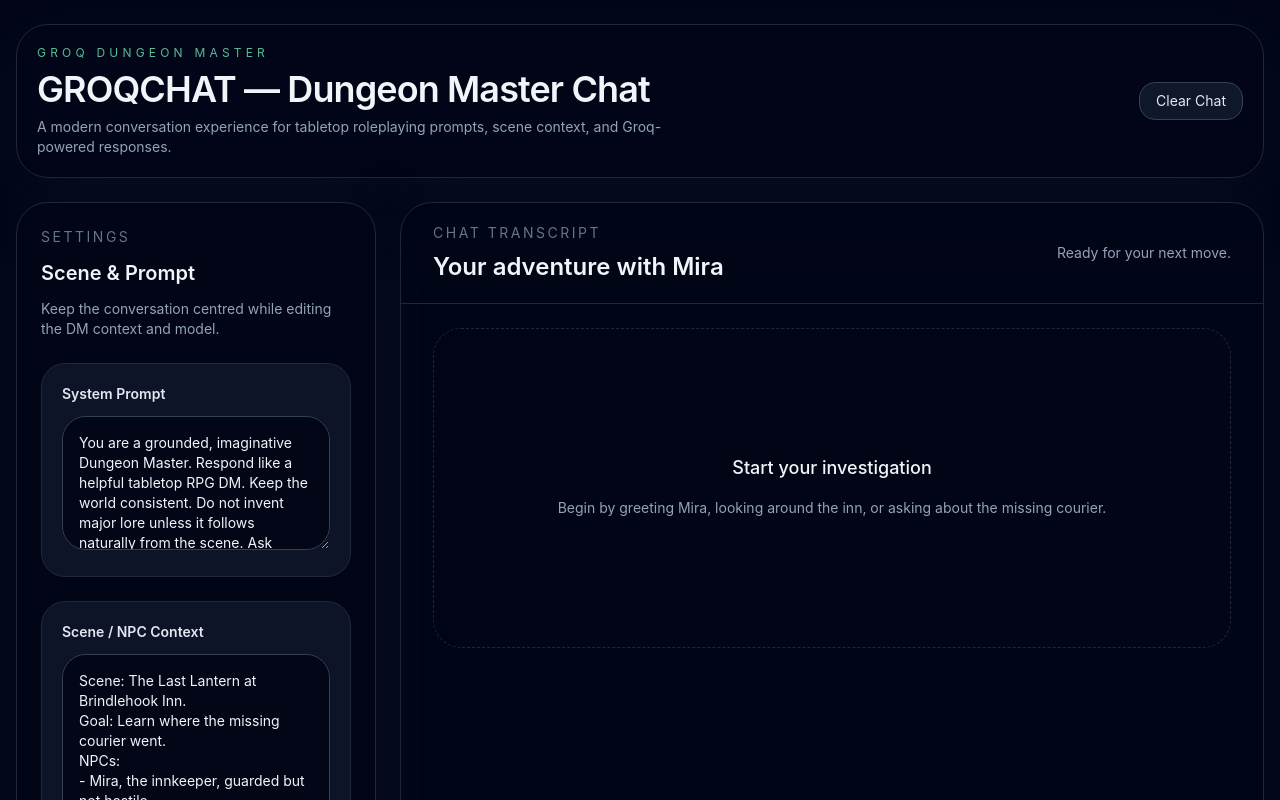
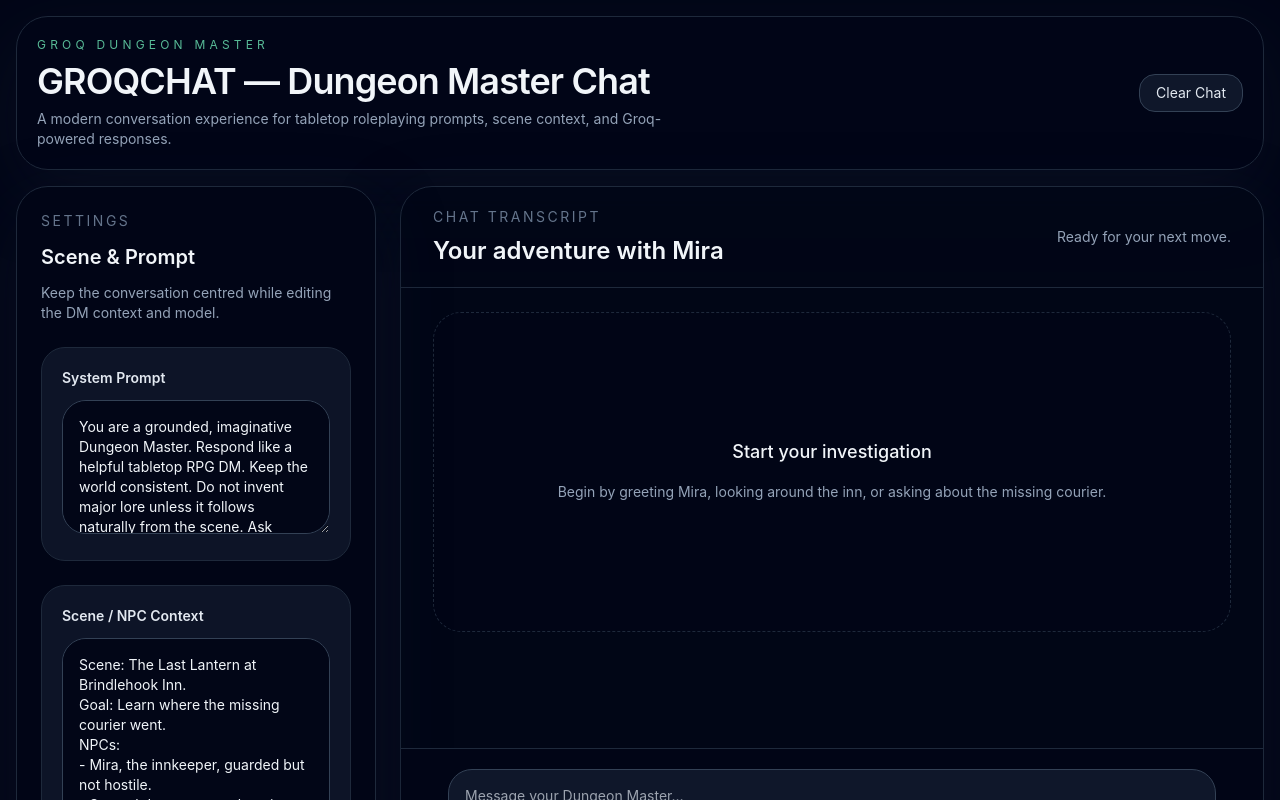
Before and after one commit to joshuaparris/groqchat, a Next.js app: page / in a window 1280 px wide. Shown: the top 800 px of the page. Built offline with nearby package versions, Linux system fonts and the light colour scheme.

Commit message:
Fix chat layout with persistent bottom input

```diff
--- a/app/globals.css
+++ b/app/globals.css
@@ -9,8 +9,9 @@
 
 html,
 body {
-  min-height: 100%;
+  height: 100%;
   margin: 0;
+  overflow: hidden;
   background: radial-gradient(circle at top, rgba(56,189,248,0.08), transparent 25%),
     radial-gradient(circle at 20% 20%, rgba(148,163,184,0.08), transparent 18%),
     #04080f;
--- a/app/page.tsx
+++ b/app/page.tsx
@@ -166,9 +166,9 @@
   );
 
   return (
-    <main className="min-h-screen bg-slate-950 text-slate-100">
-      <div className="mx-auto flex min-h-screen max-w-7xl flex-col gap-6 px-4 py-6">
-        <header className="flex flex-col gap-4 rounded-[32px] border border-slate-800 bg-slate-950/80 px-5 py-5 shadow-glow sm:flex-row sm:items-center sm:justify-between">
+    <main className="h-screen overflow-hidden bg-slate-950 text-slate-100">
+      <div className="mx-auto flex h-full max-w-7xl flex-col gap-4 px-4 py-4">
+        <header className="shrink-0 flex flex-col gap-4 rounded-[32px] border border-slate-800 bg-slate-950/80 px-5 py-5 shadow-glow sm:flex-row sm:items-center sm:justify-between">
           <div className="space-y-2">
             <p className="text-xs uppercase tracking-[0.35em] text-emerald-300/80">Groq Dungeon Master</p>
             <h1 className="text-3xl font-semibold tracking-tight sm:text-4xl">GROQCHAT — Dungeon Master Chat</h1>
@@ -192,9 +192,9 @@
           </div>
         </header>
 
-        <div className="grid gap-6 xl:grid-cols-[360px_minmax(0,1fr)]">
-          <aside className="hidden xl:block">
-            <div className="sticky top-6 space-y-6 rounded-[32px] border border-slate-800 bg-slate-950/90 p-6 shadow-glow">
+        <div className="flex h-full gap-6 xl:grid xl:grid-cols-[360px_minmax(0,1fr)]">
+          <aside className="hidden xl:block min-h-0">
+            <div className="sticky top-4 flex h-[calc(100vh-4.5rem)] min-h-0 flex-col overflow-hidden space-y-6 rounded-[32px] border border-slate-800 bg-slate-950/90 p-6 shadow-glow">
               <div className="space-y-3">
                 <p className="text-sm uppercase tracking-[0.18em] text-slate-500">Settings</p>
                 <h2 className="text-xl font-semibold text-slate-100">Scene & Prompt</h2>
@@ -204,7 +204,7 @@
             </div>
           </aside>
 
-          <section className="flex min-h-[calc(100vh-160px)] flex-col overflow-hidden rounded-[32px] border border-slate-800 bg-slate-950/90 shadow-glow">
+          <section className="flex h-full min-h-0 flex-col overflow-hidden rounded-[32px] border border-slate-800 bg-slate-950/90 shadow-glow">
             <div className="border-b border-slate-800 px-6 py-5 sm:px-8">
               <div className="flex flex-col gap-3 sm:flex-row sm:items-center sm:justify-between">
                 <div>
@@ -217,7 +217,7 @@
               </div>
             </div>
 
-            <div ref={transcriptRef} className="flex-1 overflow-y-auto px-6 py-6 sm:px-8 custom-scrollbar">
+            <div ref={transcriptRef} className="flex-1 min-h-0 overflow-y-auto px-6 py-6 sm:px-8 custom-scrollbar">
               {messages.length === 0 ? (
                 <div className="flex min-h-[320px] flex-col items-center justify-center rounded-[28px] border border-dashed border-slate-800 bg-slate-950/70 p-8 text-center text-slate-400">
                   <p className="text-lg font-medium text-slate-100">Start your investigation</p>
```
